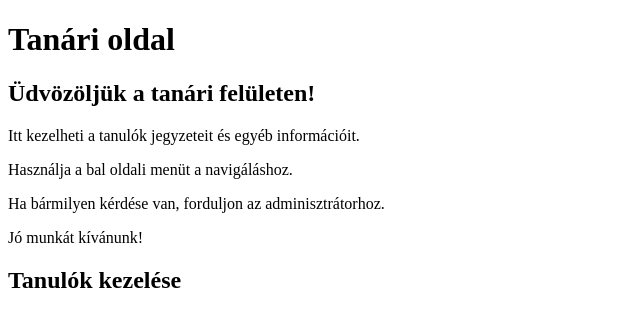
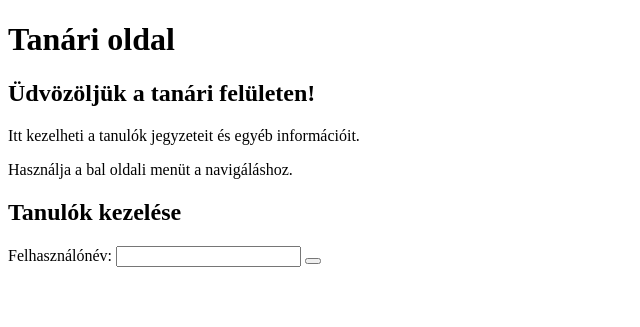
Before and after one commit to doomhyena/NoteShare-Dev, a PHP site: page /roles/teacher/teacher.php in a window 1280 px wide. Shown: the part 70-397 px from the top of the page, without its empty margins (0-640 px from the left). Run offline with PHP 8.4, Linux system fonts and the light colour scheme.

Commit message:
Automatikus commit: 2025. 04. 15. 19:18:19,42

```diff
--- a/roles/teacher/teacher.php
+++ b/roles/teacher/teacher.php
@@ -27,9 +27,13 @@
          <main>
               <h2>Üdvözöljük a tanári felületen!</h2>
               <p>Itt kezelheti a tanulók jegyzeteit és egyéb információit.</p>
-              <p>Használja a bal oldali menüt a navigáláshoz.</p><p>Ha bármilyen kérdése van, forduljon az adminisztrátorhoz.</p>
-              <p>Jó munkát kívánunk!</p>
+              <p>Használja a bal oldali menüt a navigáláshoz.</p>
               <h2>Tanulók kezelése</h2>
+                <form method="POST">
+                    <label for="username">Felhasználónév:</label>
+                    <input type="text" name="username" id="username" required>
+                    <button type="submit" name="removeadmin-btn"></button>
+                </form>
         </main>
     <script src='assets/js/script.js'></script>
    </body>
```
